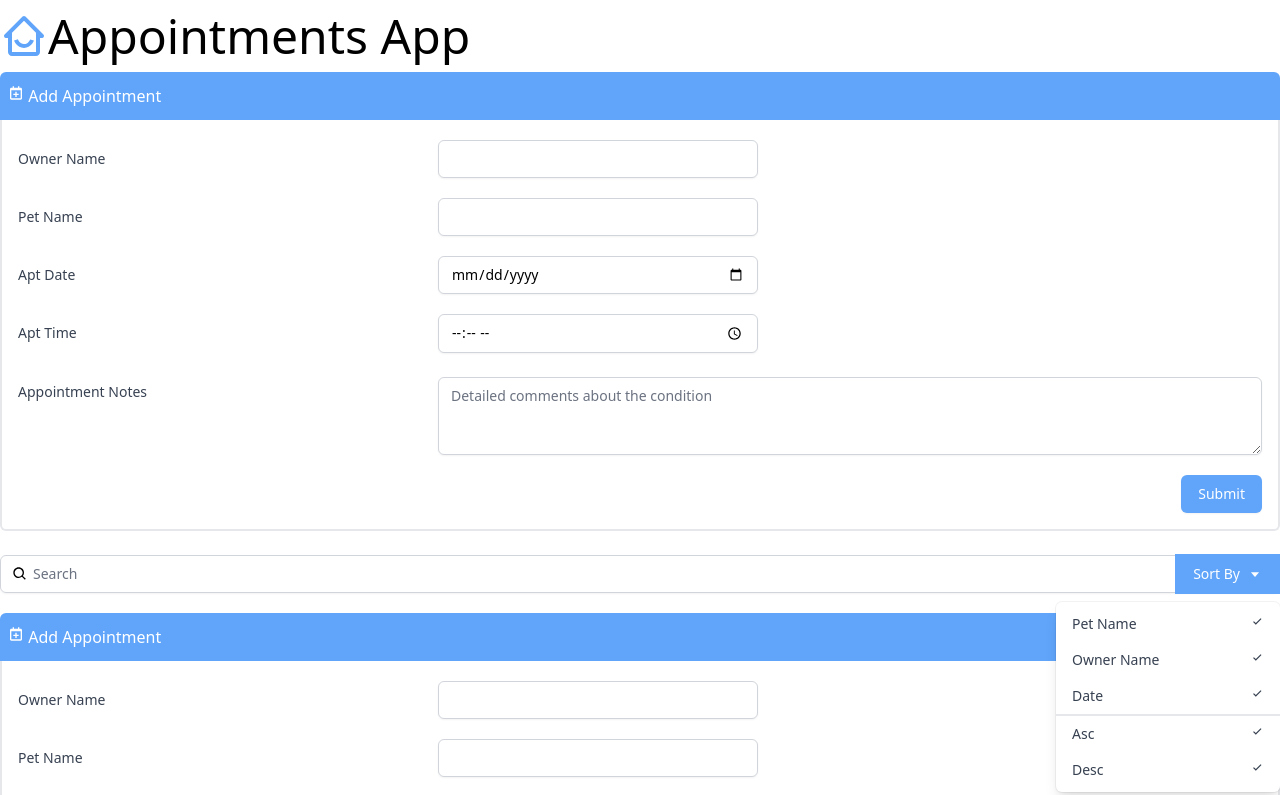
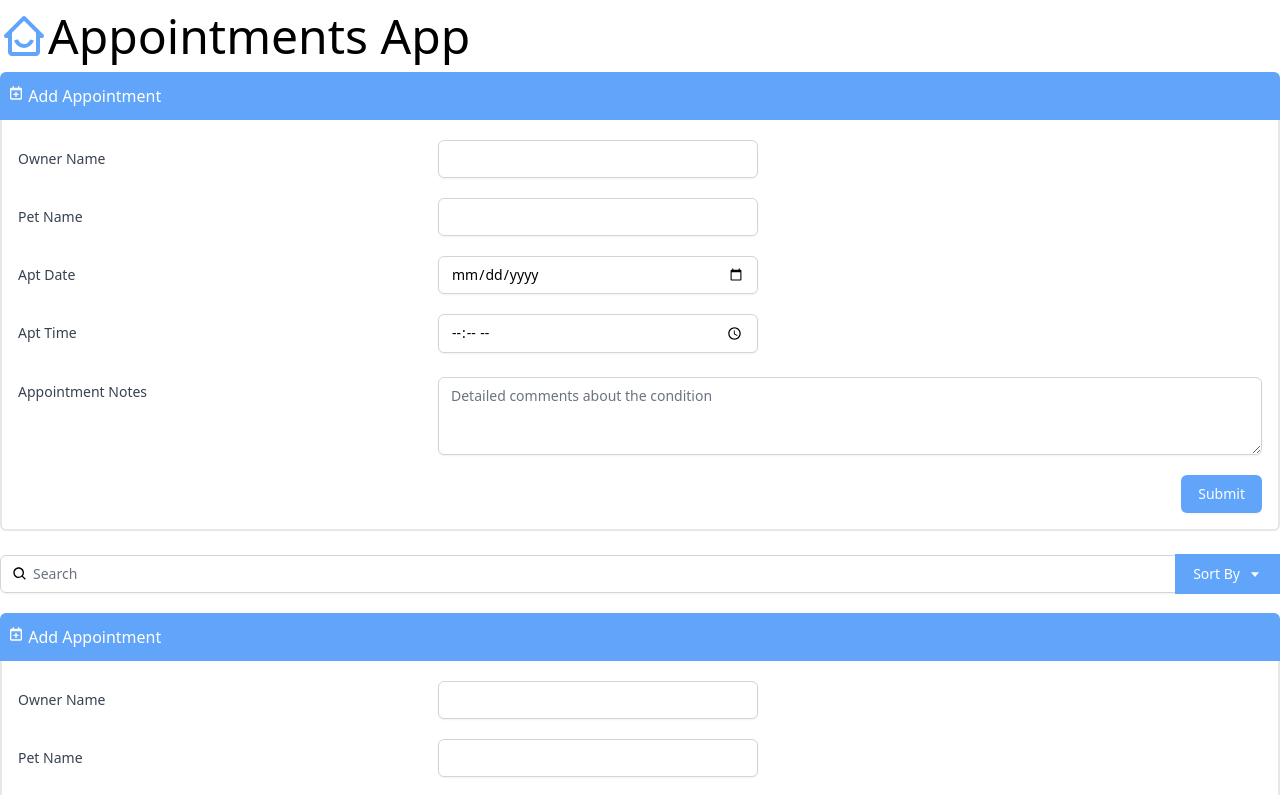
Before and after one commit to xeonsat/reactAppointments, a React (Create React App) app: page / in a window 1280 px wide. Shown: the top 795 px of the page. Built offline with nearby package versions, Linux system fonts and the light colour scheme.

Commit message:
Passing state and hiding components

```diff
--- a/src/components/Search.js
+++ b/src/components/Search.js
@@ -1,6 +1,10 @@
 import { BiSearch, BiCaretDown, BiCheck } from "react-icons/bi"
+import { useState } from 'react';
 
-const DropDown = () => {
+const DropDown = ({ toggle }) => {
+  if (!toggle) {
+    return null;
+  }
     return (
         <div className="origin-top-right absolute right-0 mt-2 w-56
       rounded-md shadow-lg bg-white ring-1 ring-black ring-opacity-5">
@@ -26,6 +30,7 @@ const DropDown = () => {
 }
 
 const Search = () => {
+    let [toggleSort, setToggleSort] = useState(false);
     return (
      <div className="py-5">
         <div className="mt-1 relative rounded-md shadow-sm">
@@ -37,11 +42,11 @@ const Search = () => {
             className="pl-8 rounded-md focus:ring-indigo-500 focus:border-indigo-500 block w-full sm:text-sm border-gray-300" placeholder="Search" />
           <div className="absolute inset-y-0 right-0 flex items-center">
             <div>
-              <button type="button"
+              <button type="button" onClick={() => { setToggleSort(!toggleSort) }}
                 className="justify-center px-4 py-2 bg-blue-400 border-2 border-blue-400 text-sm text-white hover:bg-blue-700 focus:outline-none focus:ring-2 focus:ring-offset-2 flex items-center" id="options-menu" aria-haspopup="true" aria-expanded="true">
                 Sort By <BiCaretDown className="ml-2" />
               </button>
-              <DropDown />
+              <DropDown toggle={toggleSort} />
             </div>
           </div>
         </div>
```
